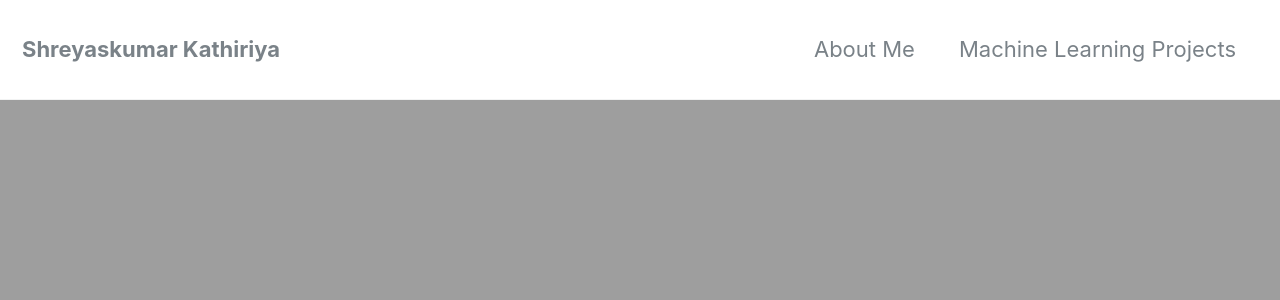
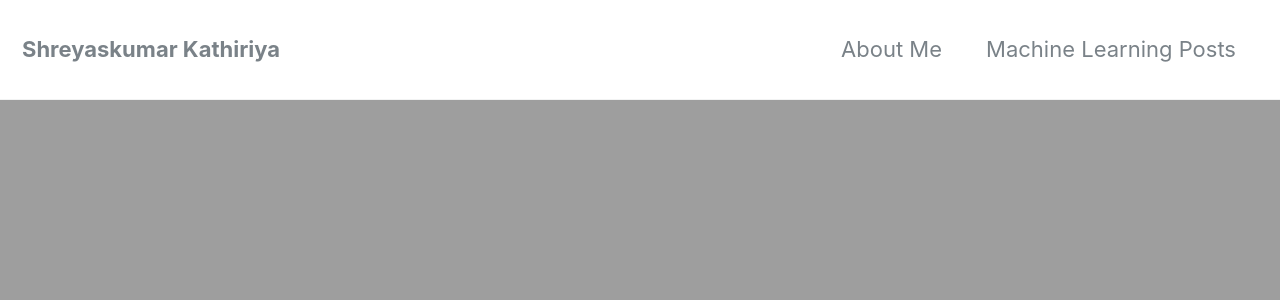
Before and after one commit to Shreyash1811/Shreyash1811.github.io, a Jekyll site: the page built from _pages/machinelearning.md, in a window 1280 px wide and 900 px high. Shown: the top 300 px of the window. Built offline with Jekyll 4.4.1, drawn with Linux system fonts in a browser that asks for light colours; nearby versions of some CDN libraries; some of the changed text lies outside the part shown.

Commit message:
Changed projects to posts

```diff
--- a/_data/navigation.yml
+++ b/_data/navigation.yml
@@ -2,7 +2,7 @@
 main:
   - title: "About Me"
     url: /about/
-  - title: "Machine Learning Projects"
+  - title: "Machine Learning Posts"
     url: /machine-learning/
 
   # - title: "About"
--- a/_pages/machinelearning.md
+++ b/_pages/machinelearning.md
@@ -1,7 +1,7 @@
 ---
 layout: posts
 permalink: /machine-learning/
-title: "Machine Learning projects by Tags"
+title: "Machine Learning Posts by Tags"
 author_profile: true
 header:
   image: "/images/banners/project_banner.jpg"
```
